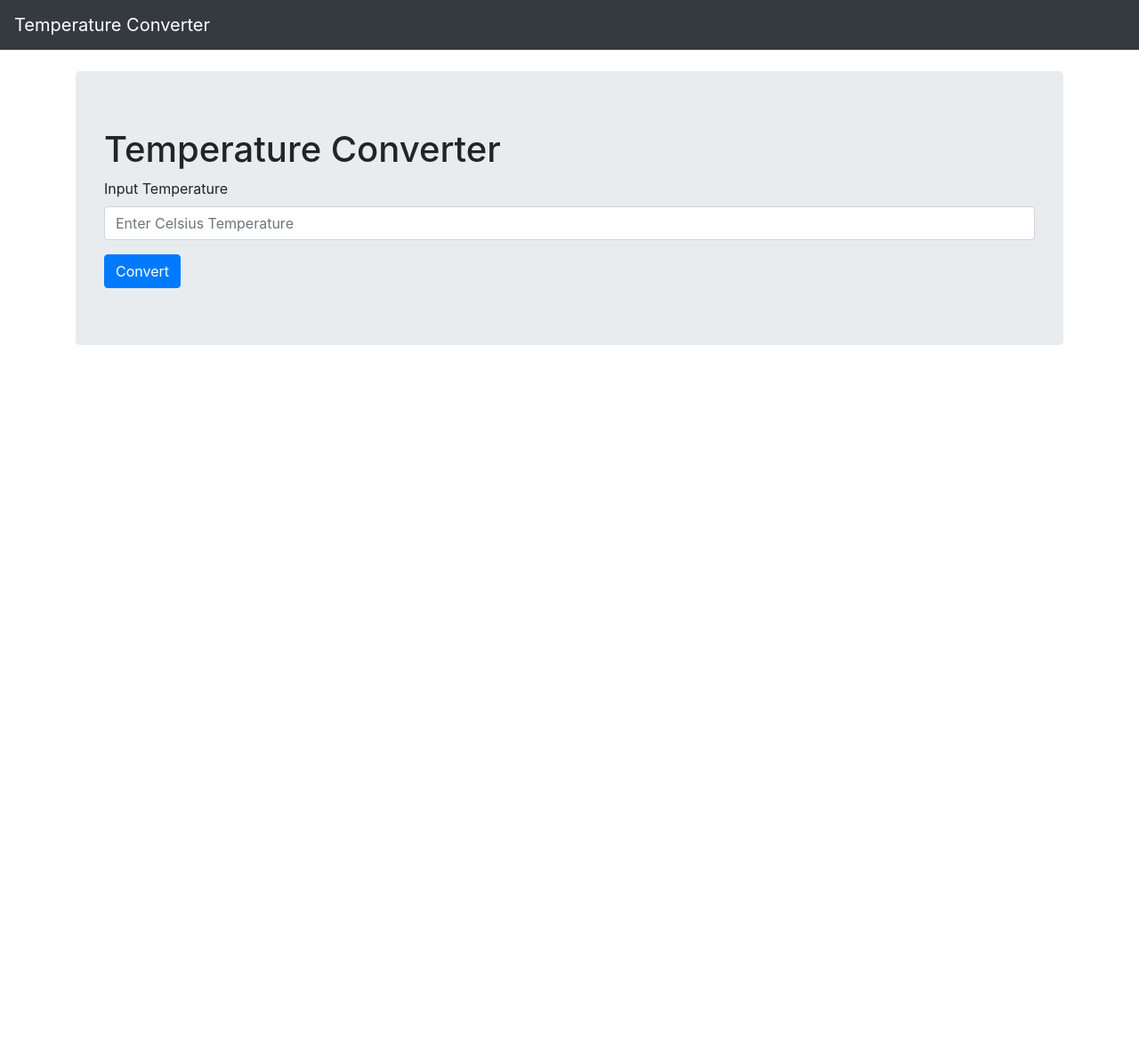
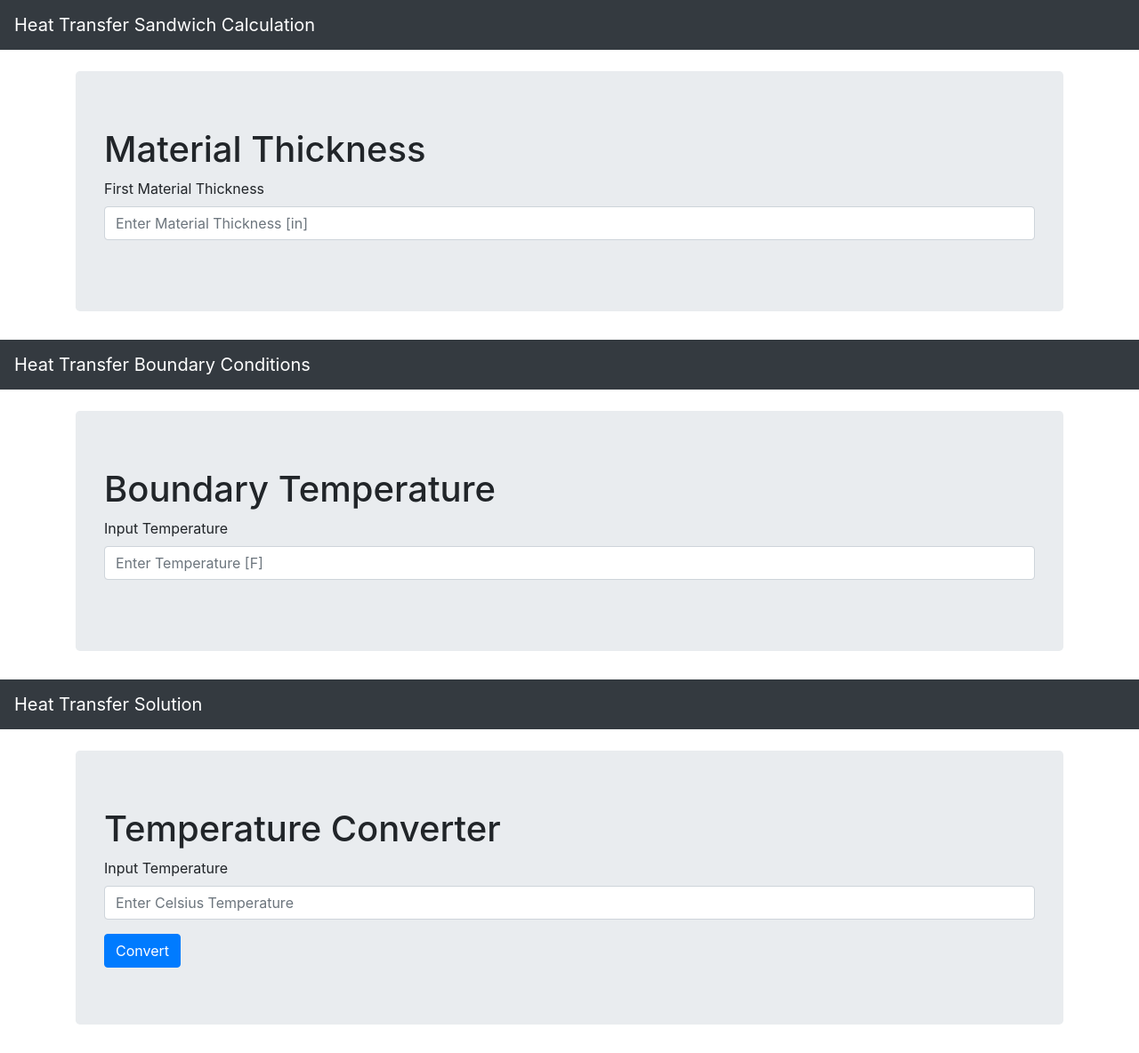
Before and after one commit to RobertStowers/web_app, a Flask app: page / in a window 1280 px wide. Shown: the whole page at 89% size. Before the commit the page ends 388 px from the top, so only its background shows below. Run offline with Flask 2, Linux system fonts and the light colour scheme; some libraries are stand-ins or nearby versions.

Commit message:
Update index.html for initial 1D HT set up

```diff
--- a/templates/index.html
+++ b/templates/index.html
@@ -10,12 +10,57 @@
           integrity="sha384-ggOyR0iXCbMQv3Xipma34MD+dH/1fQ784/j6cY/iJTQUOhcWr7x9JvoRxT2MZw1T"
           crossorigin="anonymous">
 
-    <title>Temperature Calculator</title>
+    <title>1D Heat Transfer Calculator</title>
 </head>
 
 <body>
 <nav class="navbar navbar-expand-md navbar-dark bg-dark mb-4">
-    <a class="navbar-brand" href="#">Temperature Converter</a>
+    <a class="navbar-brand" href="#">Heat Transfer Sandwich Calculation</a>
+</nav>
+
+<main role="main" class="container">
+    <div class="jumbotron">
+        <h1>Material Thickness</h1>
+        <form>
+            <div class="form-group">
+                <label for="Material1tkInput">First Material Thickness</label>
+                <input type="decimal" class="form-control" id="Material1tkInput" placeholder="Enter Material Thickness [in]">
+            </div>
+<!--            <button type="submit" id="convertButton" class="btn btn-primary">Convert</button>
+            <div id="celsiusSolutionTitle" hidden="true">
+                The temp in celsius is: <span id="celsiusSolutionValue">UNKNOWN</span>
+            </div> -->
+        </form>
+    </div>
+</main>
+
+    <script src="https://code.jquery.com/jquery-3.4.1.min.js"
+            integrity="sha256-CSXorXvZcTkaix6Yvo6HppcZGetbYMGWSFlBw8HfCJo="
+            crossorigin="anonymous"></script>
+    <script src="static/tempConverter.js"></script>
+
+<nav class="navbar navbar-expand-md navbar-dark bg-dark mb-4">
+    <a class="navbar-brand" href="#">Heat Transfer Boundary Conditions</a>
+</nav>
+
+<main role="main" class="container">
+    <div class="jumbotron">
+        <h1>Boundary Temperature</h1>
+        <form>
+            <div class="form-group">
+                <label for="tempInput">Input Temperature</label>
+                <input type="decimal" class="form-control" id="tempInput" placeholder="Enter Temperature [F]">
+            </div>
+<!--            <button type="submit" id="convertButton" class="btn btn-primary">Convert</button>
+            <div id="celsiusSolutionTitle" hidden="true">
+                The temp in celsius is: <span id="celsiusSolutionValue">UNKNOWN</span>
+            </div> -->
+        </form>
+    </div>
+</main>
+
+<nav class="navbar navbar-expand-md navbar-dark bg-dark mb-4">
+    <a class="navbar-brand" href="#">Heat Transfer Solution</a>
 </nav>
 
 <main role="main" class="container">
@@ -34,10 +79,6 @@
     </div>
 </main>
 
-    <script src="https://code.jquery.com/jquery-3.4.1.min.js"
-            integrity="sha256-CSXorXvZcTkaix6Yvo6HppcZGetbYMGWSFlBw8HfCJo="
-            crossorigin="anonymous"></script>
-    <script src="static/tempConverter.js"></script>
 </body>
 
 </html>
```
